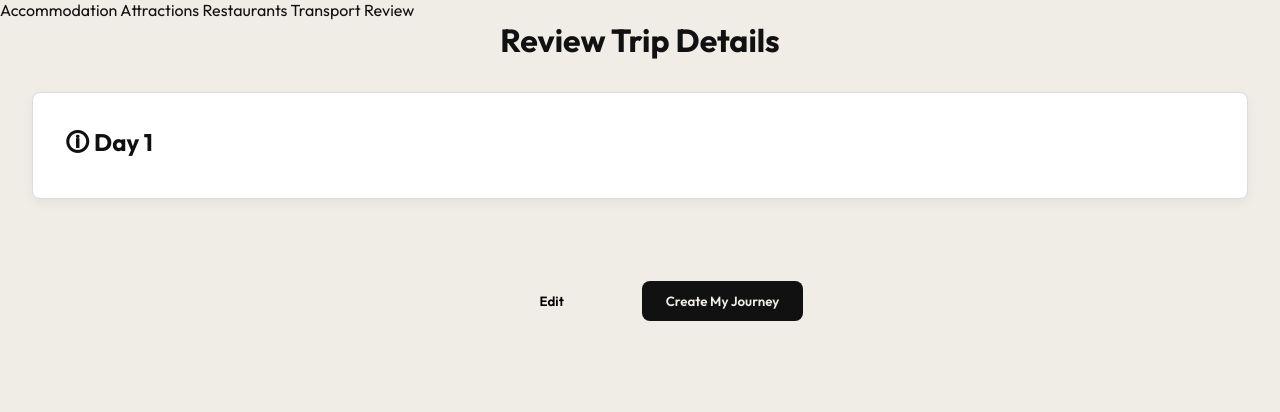
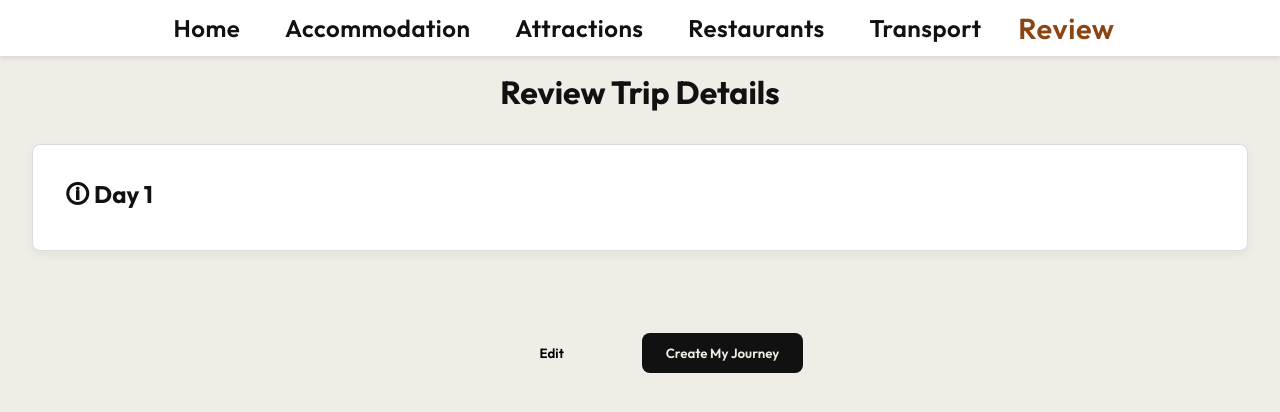
Before and after one commit to Create-My-Journey/CreateMyJourney, a React (Vite) app: page /journey/review in a window 1280 px wide. Shown: the top 412 px of the page. Built offline with nearby package versions, Linux system fonts and the light colour scheme.

Commit message:
Added a sidebar
This allows the users to navigate between the stages of the journey creation

```diff
--- a/src/pages/ChooseJourney.css
+++ b/src/pages/ChooseJourney.css
@@ -1,5 +1,25 @@
-#sidebar {
+.sidebar {
+    position: sticky;
+    z-index: 100;
+    top: 0px;
     display: flex;
-    flex-direction: column;
-    min-height: 50vh;
+    padding: 0.2rem;
+    align-items: center;
+    justify-content: center;
+    background-color: white;
+    box-shadow: 0 2px 5px rgba(0,0,0,0.1);
 }
+
+.nav-buttons {
+    flex: 0 0 50;
+    display: inline-flex; align-items: center; justify-content: center;
+    gap: 0.4rem; padding: 0.6rem 1.4rem; border-radius: var(--radius);
+    font-size: 1.5rem; font-weight: 600; letter-spacing: 0.02em;
+    transition: all var(--t);
+}
+
+a.active {
+    border-radius: 1rem;
+    color: saddlebrown;
+    transform: scale(1.2);
+}
--- a/src/pages/ChooseJourney.jsx
+++ b/src/pages/ChooseJourney.jsx
@@ -2,6 +2,7 @@ import { createContext } from "react"
 import { NavLink, Outlet } from "react-router-dom"
 import { useLocation } from "react-router-dom"
 import { useState, useEffect } from "react";
+import './ChooseJourney.css'
 
 export default function ChooseJourney() {
     const location = useLocation()
@@ -19,12 +20,13 @@ export default function ChooseJourney() {
 
     return(
         <>
-            <div id="sidebar">
-                <NavLink to='accommodation'> Accommodation </NavLink>
-                <NavLink to='attractions'> Attractions </NavLink>
-                <NavLink to='restaurants'> Restaurants </NavLink>
-                <NavLink to='transport'> Transport </NavLink>
-                <NavLink to='review'> Review </NavLink>
+            <div className="sidebar">
+                <NavLink className="nav-buttons" to='/'> Home </NavLink>
+                <NavLink className="nav-buttons" to='accommodation'> Accommodation </NavLink>
+                <NavLink className="nav-buttons" to='attractions'> Attractions </NavLink>
+                <NavLink className="nav-buttons" to='restaurants'> Restaurants </NavLink>
+                <NavLink className="nav-buttons" to='transport'> Transport </NavLink>
+                <NavLink className="nav-buttons" to='review'> Review </NavLink>
             </div>
             <Outlet context={[tripData, setTripData]} />
         </>
--- a/src/pages/Review.css
+++ b/src/pages/Review.css
@@ -3,6 +3,10 @@ html, body {
   padding: 0;
   width: 100%;
   height: 100%;
+}
+
+h1 {
+  margin-top: 1rem;
 }
 
 .days-container {
```
Also changed, not shown: src/index.css (line endings or trailing spaces).
